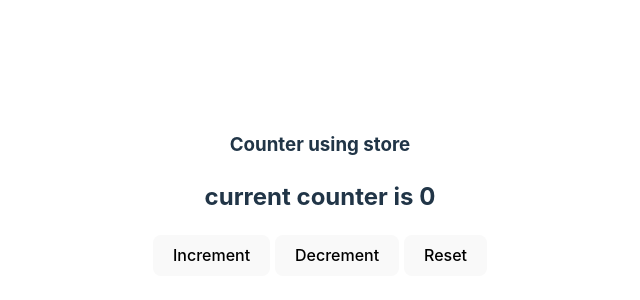
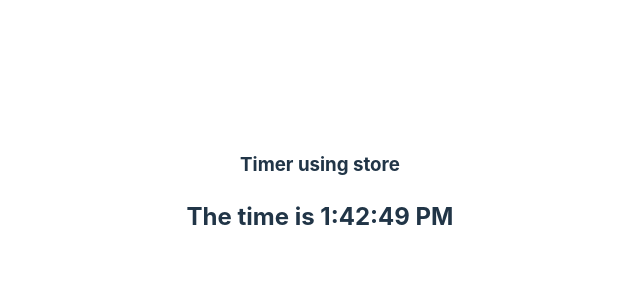
Before and after one commit to gourabb8273/SvelteJS, a Svelte app: page / in a window 1280 px wide. Shown: the part 206-506 px from the top of the page, without its empty margins (320-960 px from the left). Built offline with nearby package versions, Linux system fonts and the light colour scheme.

Commit message:
adding timer with readable store

```diff
--- a/src/App.svelte
+++ b/src/App.svelte
@@ -1,6 +1,6 @@
 <script>
   import Test1 from "./component/Test1.svelte";
-  import DisplayCounter from "./component/UsedStore/DisplayCounter.svelte";
+  import DisplayCounter from "./component/usedStore/DisplayCounter.svelte";
   import CheckBox from "./component/bindings/CheckBox.svelte";
   import GroupInputs from "./component/bindings/GroupInputs.svelte";
   import InputBinding from "./component/bindings/InputBinding.svelte";
@@ -16,12 +16,14 @@
   import OnDestroy from "./component/lifeCycleMethods/OnDestroy.svelte";
   import OnMount from "./component/lifeCycleMethods/OnMount.svelte";
   import Tick from "./component/lifeCycleMethods/Tick.svelte";
+  import Timer from "./component/lifeCycleMethods/Timer.svelte";
   import ReactivityDeclaration from "./component/reactivity/ReactivityDeclaration.svelte";
   import ReactivityInArrays from "./component/reactivity/ReactivityInArrays.svelte";
   import ReactivityStatement from "./component/reactivity/ReactivityStatement.svelte";
   import NamedSlot from "./component/slots/NamedSlot.svelte";
   import Slot from "./component/slots/Slot.svelte";
   import SlotProps from "./component/slots/SlotProps.svelte";
+  import TimerFromStore from "./component/usedStore/TimerFromStore.svelte";
 
   let color = "Red";
   export let name = "Gourab"; //for passing props
@@ -75,7 +77,10 @@
   <!-- <SlotProps /> -->
 
     <!-- ########### counter using Store  ########### -->
-    <DisplayCounter />
+    <!-- <DisplayCounter /> -->
+
+        <!-- ########### Timer using Store  ########### -->
+        <TimerFromStore />
 
   <!-- <Test1 {...userInfo}  /> -->
   <!-- <h1 class="title">Hello World</h1>
--- /dev/null
+++ b/src/component/UsedStore/TimerFromStore.svelte
@@ -0,0 +1,14 @@
+<script>
+  import { time } from "../../stores/stores";
+  const dateFormatter = new Intl.DateTimeFormat("en", {
+    hour12: true,
+    hour: "numeric",
+    minute: "2-digit",
+    second: "2-digit",
+  });
+</script>
+
+<div>
+  <h3>Timer using store</h3>
+  <h2>The time is {dateFormatter.format($time)}</h2>
+</div>
--- a/src/stores/stores.js
+++ b/src/stores/stores.js
@@ -1,5 +1,17 @@
 //creating store
 
-import { writable } from "svelte/store";
+import { writable, readable } from "svelte/store";
+
+export const time = readable(new Date(), set =>{
+    //update the time
+    const interval = setInterval(()=>{
+        //update date in every second
+        set(new Date())
+    }, 1000)
+
+    return function (){
+        clearInterval(interval)
+    }
+})
 
 export const count = writable(0);
```
